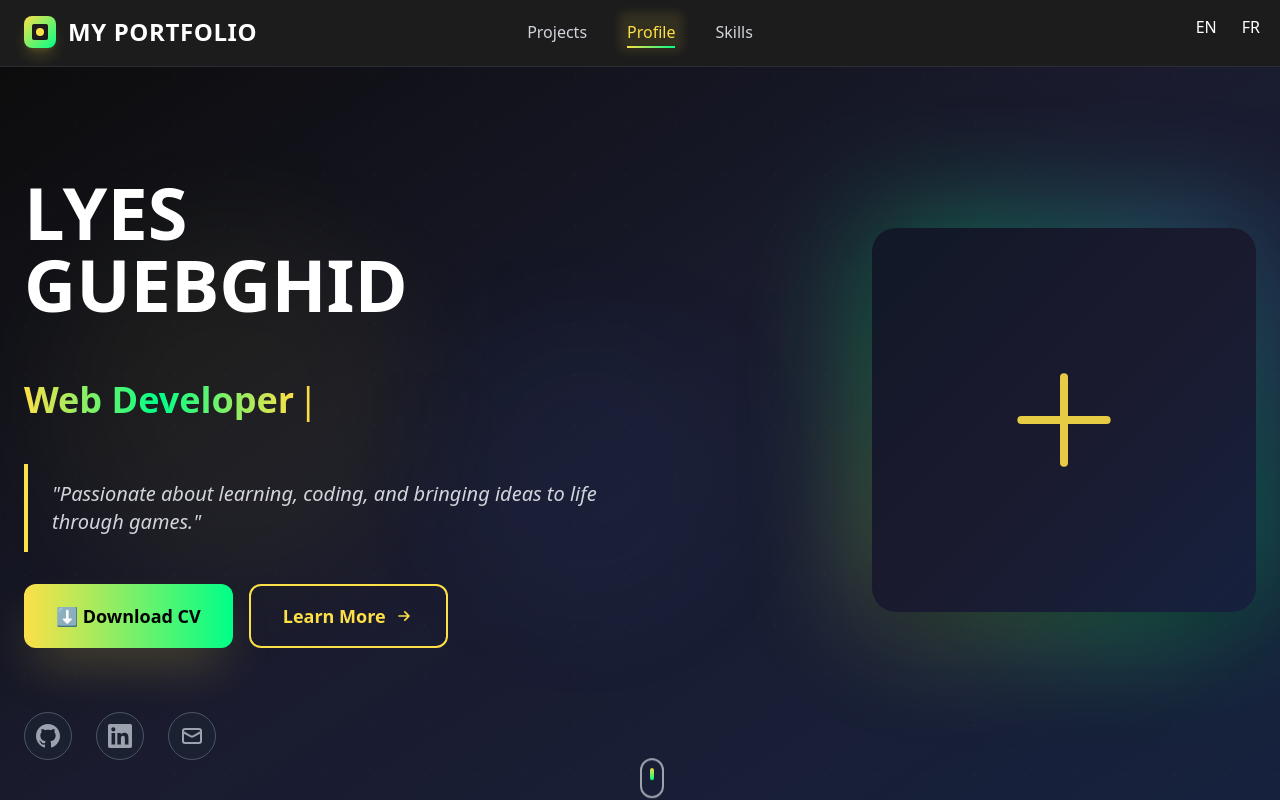
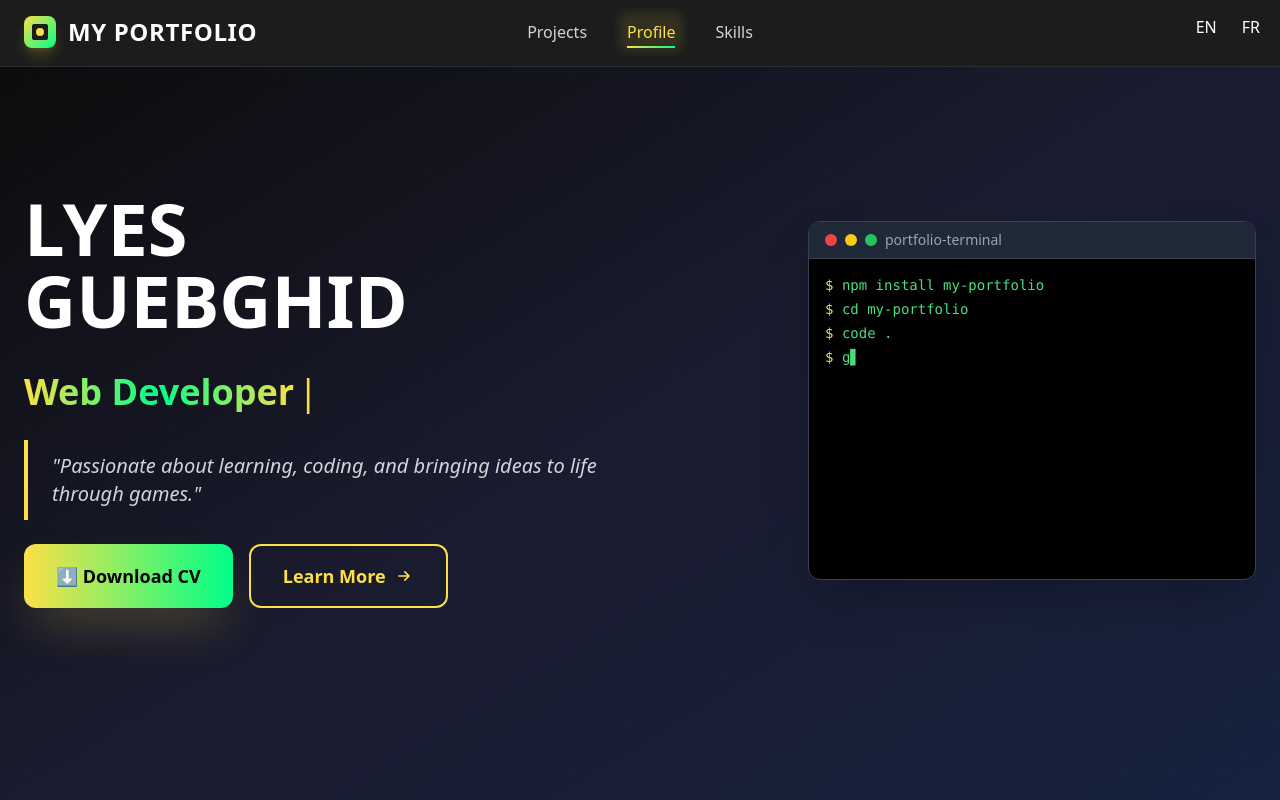
Before and after one commit to rocklee993/Portfolio, a React (Vite) app: page / in a window 1280 px wide. Shown: the top 800 px of the page. Built offline with nearby package versions, Linux system fonts and the light colour scheme.

Commit message:
BigUpdate2

```diff
--- a/src/components/HeroSection.jsx
+++ b/src/components/HeroSection.jsx
@@ -1,6 +1,88 @@
 import React, { useState, useEffect } from "react";
 import { useTranslation } from 'react-i18next';
 
+// --- Terminal Simulation Component ---
+const TerminalSimulation = () => {
+  const commands = [
+    "npm install my-portfolio",
+    "cd my-portfolio",
+    "code .",
+    "git commit -m '✨ Initial commit'",
+    "yarn dev",
+    "🚀 Portfolio running at http://localhost:3000",
+    "git push origin main",
+    "echo 'Hello, world!'",
+    "ls -la"
+  ];
+
+  const [displayed, setDisplayed] = useState([]);
+  const [currentLine, setCurrentLine] = useState("");
+  const [lineIndex, setLineIndex] = useState(0);
+  const [charIndex, setCharIndex] = useState(0);
+
+  useEffect(() => {
+    if (lineIndex >= commands.length) {
+      // After finishing all commands, pause then restart
+      const restart = setTimeout(() => {
+        setDisplayed([]);
+        setCurrentLine("");
+        setLineIndex(0);
+        setCharIndex(0);
+      }, 2000); // pause before looping
+      return () => clearTimeout(restart);
+    }
+
+    const currentCommand = commands[lineIndex];
+
+    if (charIndex < currentCommand.length) {
+      const timeout = setTimeout(() => {
+        setCurrentLine((prev) => prev + currentCommand[charIndex]);
+        setCharIndex((prev) => prev + 1);
+      }, 50);
+      return () => clearTimeout(timeout);
+    } else {
+      const timeout = setTimeout(() => {
+        setDisplayed((prev) => [...prev, currentCommand]);
+        setCurrentLine("");
+        setCharIndex(0);
+        setLineIndex((prev) => prev + 1);
+      }, 600);
+      return () => clearTimeout(timeout);
+    }
+  }, [charIndex, lineIndex, commands]);
+
+  return (
+    <div className="w-full max-w-md bg-black rounded-xl shadow-2xl border border-gray-700 overflow-hidden">
+      {/* Terminal header */}
+      <div className="flex items-center space-x-2 px-4 py-2 bg-gray-800 border-b border-gray-700">
+        <span className="w-3 h-3 rounded-full bg-red-500"></span>
+        <span className="w-3 h-3 rounded-full bg-yellow-400"></span>
+        <span className="w-3 h-3 rounded-full bg-green-500"></span>
+        <span className="ml-4 text-gray-400 text-sm">portfolio-terminal</span>
+      </div>
+
+      {/* Terminal body */}
+      <div className="p-4 font-mono text-sm text-green-400 h-80 overflow-y-auto">
+        {displayed.map((line, idx) => (
+          <div key={idx} className="mb-1">
+            <span className="text-yellow-300">$</span> {line}
+          </div>
+        ))}
+        {lineIndex < commands.length && (
+          <div>
+            <span className="text-yellow-300">$</span> {currentLine}
+            <span className="animate-pulse">▋</span>
+          </div>
+        )}
+        {lineIndex >= commands.length && (
+          <div className="mt-2 text-gray-400">Process finished ✔ Restarting...</div>
+        )}
+      </div>
+    </div>
+  );
+};
+
+// --- Main ModernHero Component ---
 const ModernHero = () => {
   const { t, i18n } = useTranslation();
 
@@ -9,9 +91,9 @@ const ModernHero = () => {
   const [displayText, setDisplayText] = useState("");
   const [isDeleting, setIsDeleting] = useState(false);
 
-  // Typewriter effect
+  // Typewriter effect for hero title
   useEffect(() => {
-    if (animatedTitles.length === 0) return;
+    if (!Array.isArray(animatedTitles) || animatedTitles.length === 0) return;
 
     const currentTitleIndex = index % animatedTitles.length;
     const fullText = animatedTitles[currentTitleIndex];
@@ -53,21 +135,13 @@ const ModernHero = () => {
         <div className="absolute inset-0 bg-[radial-gradient(circle_at_50%_50%,rgba(255,255,255,0.02)_1px,transparent_1px)] bg-[length:50px_50px]"></div>
       </div>
 
-      {/* Animated Background Blobs */}
-      <div className="absolute inset-0 overflow-hidden pointer-events-none">
-        <div className="absolute top-1/4 left-10 w-96 h-96 bg-yellow-300/5 rounded-full blur-3xl animate-pulse"></div>
-        <div className="absolute top-1/2 right-10 w-64 h-64 bg-[#00FF88]/5 rounded-full blur-3xl animate-pulse" style={{animationDelay: '2s'}}></div>
-        <div className="absolute bottom-1/4 left-1/3 w-80 h-80 bg-blue-500/5 rounded-full blur-3xl animate-pulse" style={{animationDelay: '4s'}}></div>
-      </div>
-
       {/* Main Content */}
-      <div className="relative z-10 min-h-screen flex items-center justify-center px-6 py-20">
+      <div className="relative z-10 min-h-screen flex items-center justify-center px-6 py-12">
         <div className="max-w-7xl w-full grid grid-cols-1 lg:grid-cols-2 gap-12 lg:gap-16 items-center">
 
           {/* Left Side - Text */}
-          <div className="text-center lg:text-left space-y-8">
-            {/* Title */}
-            <h1 className="text-5xl sm:text-6xl lg:text-7xl font-bold leading-tight mt-24 mb-12">
+          <div className="text-center lg:text-left space-y-6">
+            <h1 className="text-5xl sm:text-6xl lg:text-7xl font-bold leading-tight mb-8">
               <span className="block text-white">
                 {t('heroSection.name').split(' ').map((word, idx, arr) => (
                   <React.Fragment key={idx}>
@@ -78,22 +152,18 @@ const ModernHero = () => {
               </span>
             </h1>
 
-            {/* Animated Subtitle */}
-            <div className="h-16 flex items-center justify-center lg:justify-start">
+            <div className="h-12 flex items-center justify-center lg:justify-start">
               <span className="text-2xl sm:text-3xl lg:text-4xl font-semibold bg-gradient-to-r from-yellow-300 via-[#00FF88] to-yellow-300 bg-clip-text text-transparent">
                 {typeof displayText === 'string' ? displayText : ''}
               </span>
               <span className="text-yellow-300 text-2xl sm:text-3xl lg:text-4xl animate-pulse ml-1">|</span>
             </div>
 
-            {/* Quote */}
-            <blockquote className="text-lg sm:text-xl text-gray-300 italic max-w-2xl mx-auto lg:mx-0 border-l-4 border-yellow-300 pl-6 py-4">
+            <blockquote className="text-lg sm:text-xl text-gray-300 italic max-w-2xl mx-auto lg:mx-0 border-l-4 border-yellow-300 pl-6 py-3">
               "{t('heroSection.quote')}"
             </blockquote>
 
-            {/* Buttons */}
             <div className="flex flex-col sm:flex-row gap-4 justify-center lg:justify-start">
-              {/* Download CV Button (icon removed) */}
               <a
                 href="/GUEBGHID.pdf"
                 download
@@ -105,7 +175,6 @@ const ModernHero = () => {
                 </div>
               </a>
 
-              {/* Learn More Button */}
               <a
                 href="#profile"
                 className="group inline-flex items-center justify-center px-8 py-4 text-lg font-semibold text-yellow-300 border-2 border-yellow-300 rounded-xl hover:bg-yellow-300 hover:text-black transition-all duration-300"
@@ -122,66 +191,12 @@ const ModernHero = () => {
                 </div>
               </a>
             </div>
-
-            {/* Social Links */}
-            <div className="flex justify-center lg:justify-start space-x-6 pt-8">
-              {/* GitHub */}
-              <a
-                href="https://github.com/rocklee993"
-                target="_blank"
-                rel="noopener noreferrer"
-                className="group w-12 h-12 bg-gray-800/50 backdrop-blur-sm border border-gray-600 rounded-full flex items-center justify-center hover:border-yellow-300 hover:bg-yellow-300/10 transition-all duration-300"
-              >
-                <svg className="w-6 h-6 text-gray-400 group-hover:text-yellow-300 transition-colors" fill="currentColor" viewBox="0 0 24 24">
-                  <path d="M12 0c-6.626 0-12 5.373-12 12 0 5.302 3.438 9.8 8.207 11.387.599.111.793-.261.793-.577v-2.234c-3.338.726-4.033-1.416-4.033-1.416-.546-1.387-1.333-1.756-1.333-1.756-1.089-.745.083-.729.083-.729 1.205.084 1.839 1.237 1.839 1.237 1.07 1.834 2.807 1.304 3.492.997.107-.775.418-1.305.762-1.604-2.665-.305-5.467-1.334-5.467-5.931 0-1.311.469-2.381 1.236-3.221-.124-.303-.535-1.524.117-3.176 0 0 1.008-.322 3.301 1.23.957-.266 1.983-.399 3.003-.404 1.02.005 2.047.138 3.006.404 2.291-1.552 3.297-1.23 3.297-1.23.653 1.653.242 2.874.118 3.176.77.84 1.235 1.911 1.235 3.221 0 4.609-2.807 5.624-5.479 5.921.43.372.823 1.102.823 2.222v3.293c0 .319.192.694.801.576 4.765-1.589 8.199-6.086 8.199-11.386 0-6.627-5.373-12-12-12z"/>
-                </svg>
-              </a>
-              {/* LinkedIn */}
-              <a
-                href="https://www.linkedin.com/in/lyes-guebghid/"
-                target="_blank"
-                rel="noopener noreferrer"
-                className="group w-12 h-12 bg-gray-800/50 backdrop-blur-sm border border-gray-600 rounded-full flex items-center justify-center hover:border-blue-400 hover:bg-blue-400/10 transition-all duration-300"
-              >
-                <svg className="w-6 h-6 text-gray-400 group-hover:text-blue-400 transition-colors" fill="currentColor" viewBox="0 0 24 24">
-                  <path d="M20.447 20.452h-3.554v-5.569c0-1.328-.027-3.037-1.852-3.037-1.853 0-2.136 1.445-2.136 2.939v5.667H9.351V9h3.414v1.561h.046c.477-.9 1.637-1.85 3.37-1.85 3.601 0 4.267 2.37 4.267 5.455v6.286zM5.337 7.433c-1.144 0-2.063-.926-2.063-2.065 0-1.138.92-2.063 2.063-2.063 1.14 0 2.064.925 2.064 2.063 0 1.139-.925 2.065-2.064 2.065zm1.782 13.019H3.555V9h3.564v11.452zM22.225 0H1.771C.792 0 0 .774 0 1.729v20.542C0 23.227.792 24 1.771 24h20.451C23.2 24 24 23.227 24 22.271V1.729C24 .774 23.2 0 22.222 0h.003z"/>
-                </svg>
-              </a>
-              {/* Mail */}
-              <a
-                href="mailto:guebghidlyes@yahoo.com"
-                className="group w-12 h-12 bg-gray-800/50 backdrop-blur-sm border border-gray-600 rounded-full flex items-center justify-center hover:border-green-400 hover:bg-green-400/10 transition-all duration-300"
-              >
-                <svg className="w-6 h-6 text-gray-400 group-hover:text-green-400 transition-colors" fill="none" stroke="currentColor" viewBox="0 0 24 24">
-                  <path strokeLinecap="round" strokeLinejoin="round" strokeWidth={2} d="M3 8l7.89 4.26a2 2 0 002.22 0L21 8M5 19h14a2 2 0 002-2V7a2 2 0 00-2-2H5a2 2 0 00-2 2v10a2 2 0 002 2z" />
-                </svg>
-              </a>
-            </div>
           </div>
 
-          {/* Right Side - Abstract Illustration */}
+          {/* Right Side - Terminal Simulation */}
           <div className="flex justify-center lg:justify-end">
-            <div className="relative w-80 h-80 sm:w-96 sm:h-96">
-              <div className="absolute inset-0 bg-gradient-to-tr from-yellow-300 via-[#00FF88] to-blue-400 rounded-3xl blur-3xl opacity-40 animate-pulse"></div>
-              <div className="relative w-full h-full flex items-center justify-center rounded-3xl bg-gradient-to-br from-gray-900 via-[#1a1a2e] to-[#16213e] shadow-2xl">
-                <svg
-                  className="w-32 h-32 text-yellow-300 opacity-90"
-                  fill="none"
-                  stroke="currentColor"
-                  viewBox="0 0 24 24"
-                >
-                  <path strokeLinecap="round" strokeLinejoin="round" strokeWidth={1.5} d="M12 4v16m8-8H4" />
-                </svg>
-              </div>
-            </div>
+            <TerminalSimulation />
           </div>
-        </div>
-      </div>
-
-      {/* Scroll Indicator */}
-      <div className="absolute bottom-8 left-1/2 transform -translate-x-1/2 animate-bounce">
-        <div className="w-6 h-10 border-2 border-gray-400 rounded-full flex justify-center">
-          <div className="w-1 h-3 bg-gradient-to-b from-yellow-300 to-[#00FF88] rounded-full animate-pulse mt-2"></div>
         </div>
       </div>
     </section>
--- a/src/index.css
+++ b/src/index.css
@@ -12,3 +12,22 @@
 html {
   scroll-behavior: smooth;
 }
+/* In your global CSS file */
+@keyframes spin {
+  from {
+    transform: rotateX(var(--rotateX, 0deg)) rotateY(var(--rotateY, 0deg)) rotateZ(0deg);
+  }
+  to {
+    transform: rotateX(var(--rotateX, 0deg)) rotateY(var(--rotateY, 0deg)) rotateZ(360deg);
+  }
+}
+
+@keyframes spin-reverse {
+  from {
+    /* The second rotation is to counteract the parent's spin on the Y axis */
+    transform: rotateZ(0deg) rotateY(calc(-1 * var(--rotateY, 0deg))) rotateX(calc(-1 * var(--rotateX, 0deg)));
+  }
+  to {
+    transform: rotateZ(-360deg) rotateY(calc(-1 * var(--rotateY, 0deg))) rotateX(calc(-1 * var(--rotateX, 0deg)));
+  }
+}
```
